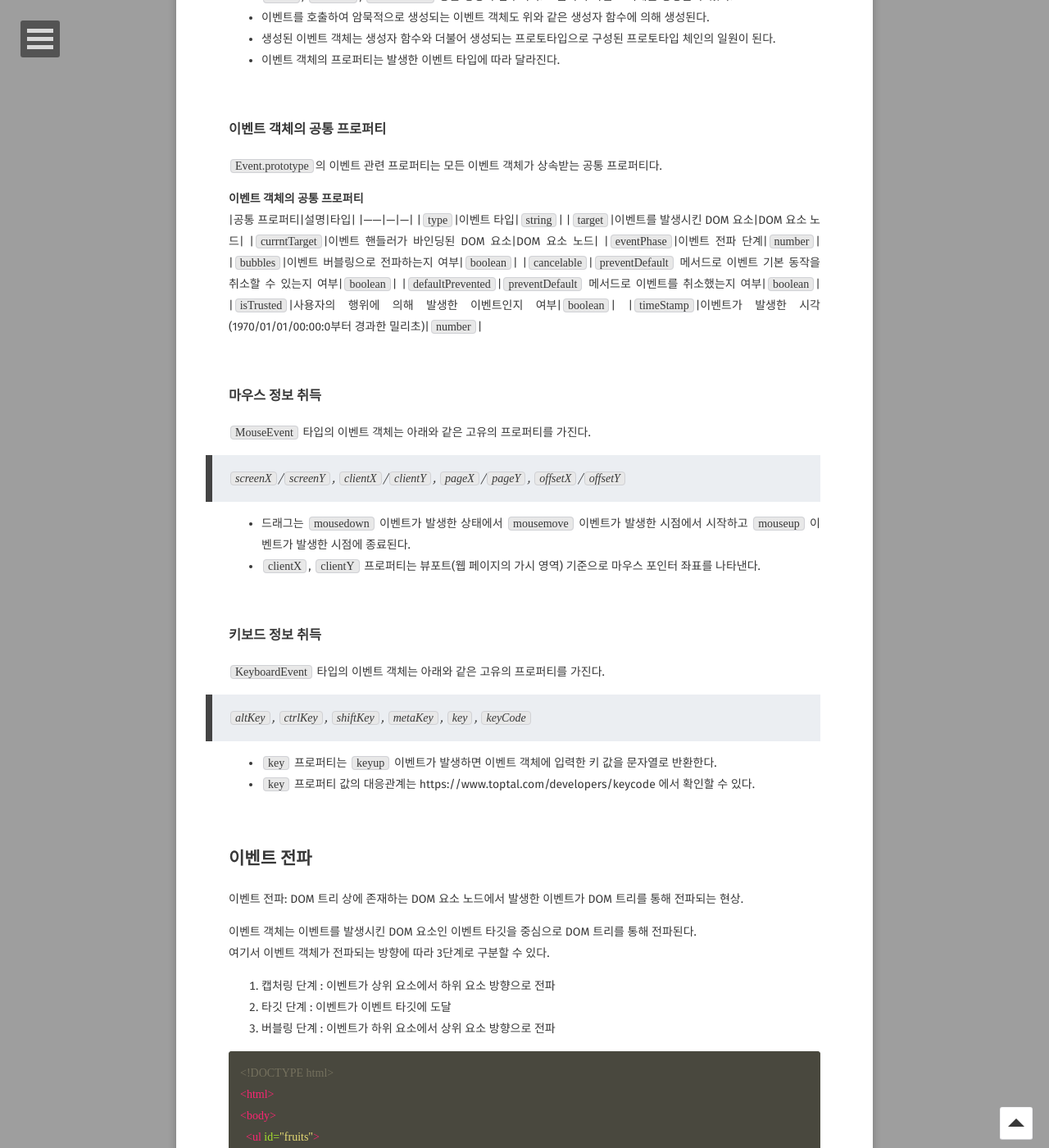
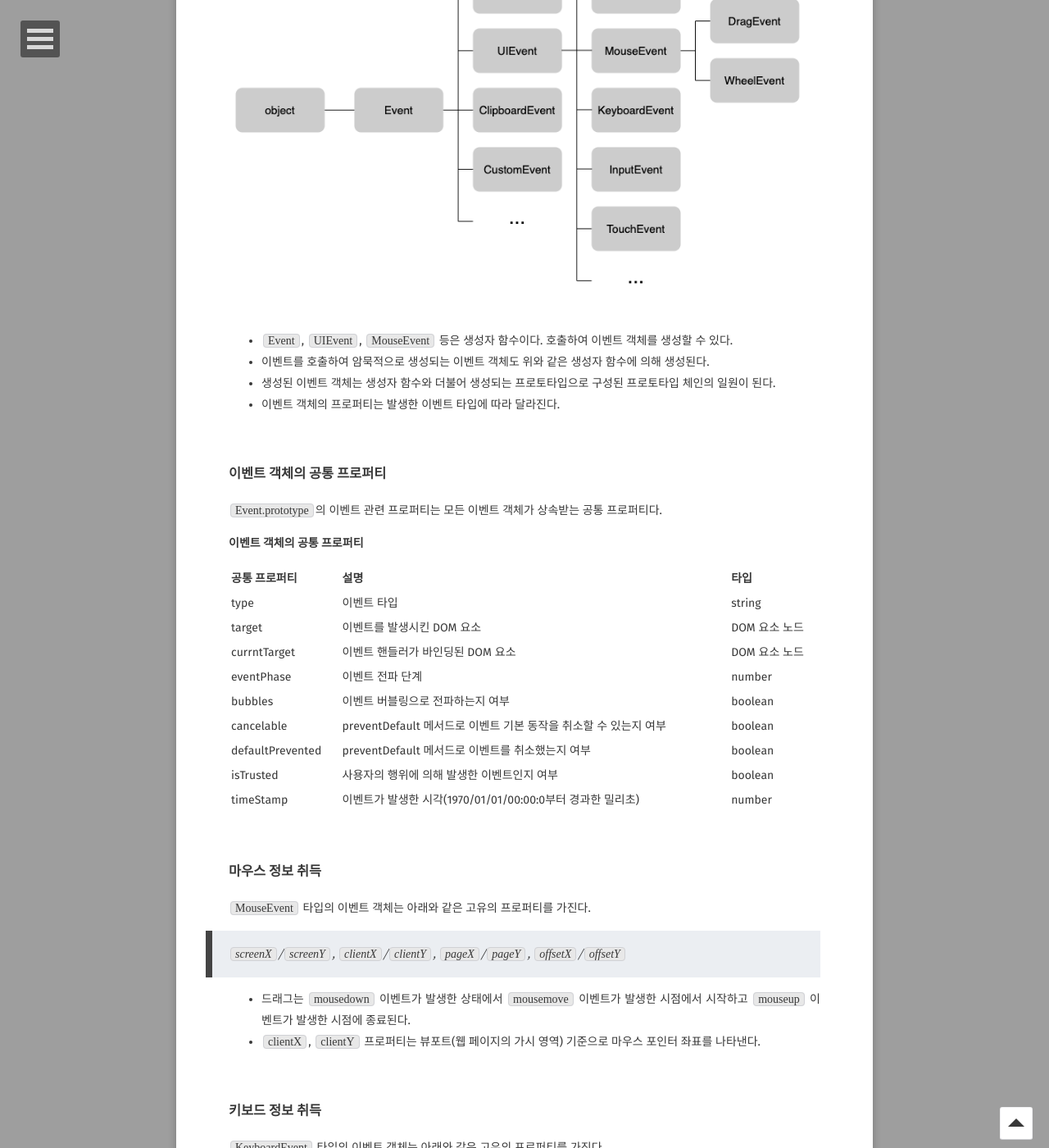
Before and after one commit to KYJKY/KYJKY.github.io, a Jekyll site: the page built from _posts/javascript/2023-02-12-[JavaScript-28].markdown, in a window 1280 px wide and 1400 px high, scrolled down 5629 px. Shown: the whole window at 82% size. Built offline with Jekyll 4.4.1, drawn with Linux system fonts in a browser that asks for light colours; some web fonts are replaced; comment, search, counter and statistics services are not loaded.

Commit message:
표, 이미지 수정

```diff
--- a/_posts/javascript/2023-02-12-[JavaScript-28].markdown
+++ b/_posts/javascript/2023-02-12-[JavaScript-28].markdown
@@ -193,7 +193,7 @@ HTML 요소의 어트리뷰트에 이벤트 핸들러 어트리뷰트를 추가
 이벤트 객체는 다음과 같은 상속 구조를 가진다.
 
 <figure>
-    <a href="/assets/img/JavaScript/2023-02-13/eventobject.png"><img src="/assets/img/JavaScript/2023-02-13/eventobject.png"></a>
+    <a href="/assets/img/JavaScript/2023-02-12/eventobject.png"><img src="/assets/img/JavaScript/2023-02-12/eventobject.png"></a>
     <figcaption style="text-align:center"></figcaption>
 </figure>
 
@@ -208,17 +208,18 @@ HTML 요소의 어트리뷰트에 이벤트 핸들러 어트리뷰트를 추가
 `Event.prototype`의 이벤트 관련 프로퍼티는 모든 이벤트 객체가 상속받는 공통 프로퍼티다.
 
 **이벤트 객체의 공통 프로퍼티**
+
 |공통 프로퍼티|설명|타입|
 |------|---|---|
-|`type`|이벤트 타입|`string`|
-|`target`|이벤트를 발생시킨 DOM 요소|DOM 요소 노드|
-|`currntTarget`|이벤트 핸들러가 바인딩된 DOM 요소|DOM 요소 노드|
-|`eventPhase`|이벤트 전파 단계|`number`|
-|`bubbles`|이벤트 버블링으로 전파하는지 여부|`boolean`|
-|`cancelable`|`preventDefault` 메서드로 이벤트 기본 동작을 취소할 수 있는지 여부|`boolean`|
-|`defaultPrevented`|`preventDefault` 메서드로 이벤트를 취소했는지 여부|`boolean`|
-|`isTrusted`|사용자의 행위에 의해 발생한 이벤트인지 여부|`boolean`|
-|`timeStamp`|이벤트가 발생한 시각(1970/01/01/00:00:0부터 경과한 밀리초)|`number`|
+|type|이벤트 타입|string|
+|target|이벤트를 발생시킨 DOM 요소|DOM 요소 노드|
+|currntTarget|이벤트 핸들러가 바인딩된 DOM 요소|DOM 요소 노드|
+|eventPhase|이벤트 전파 단계|number|
+|bubbles|이벤트 버블링으로 전파하는지 여부|boolean|
+|cancelable|preventDefault 메서드로 이벤트 기본 동작을 취소할 수 있는지 여부|boolean|
+|defaultPrevented|preventDefault 메서드로 이벤트를 취소했는지 여부|boolean|
+|isTrusted|사용자의 행위에 의해 발생한 이벤트인지 여부|boolean|
+|timeStamp|이벤트가 발생한 시각(1970/01/01/00:00:0부터 경과한 밀리초)|number|
 
 <br>
 
```
